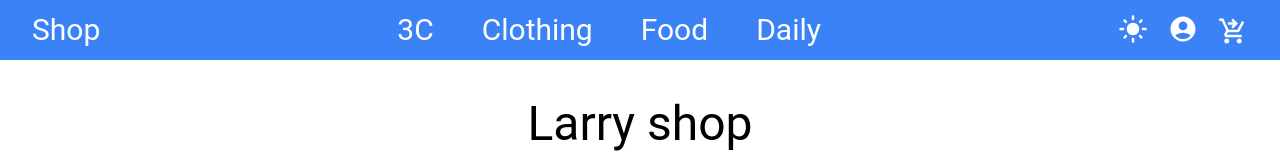
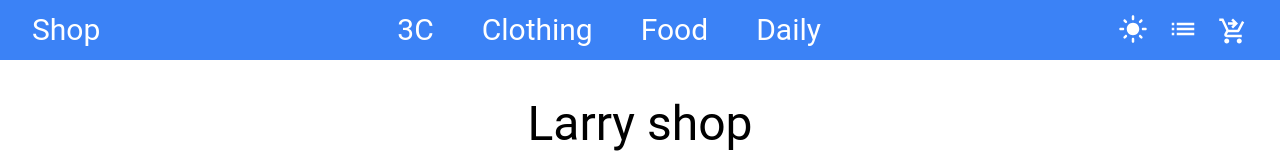
Before and after one commit to Larryz1215/react-shop, a React (Vite) app: page / in a window 1280 px wide. Shown: the top 160 px of the page. Built offline with nearby package versions, Linux system fonts and the light colour scheme.

Commit message:
訂單樣式與路由修改

```diff
--- a/src/components/navbar.jsx
+++ b/src/components/navbar.jsx
@@ -9,6 +9,7 @@ import Tooltip from "@mui/material/Tooltip";
 import LightModeIcon from "@mui/icons-material/LightMode";
 import DarkModeIcon from "@mui/icons-material/DarkMode";
 import AccountCircleIcon from "@mui/icons-material/AccountCircle";
+import ListIcon from "@mui/icons-material/List";
 import ShoppingCartCheckoutIcon from "@mui/icons-material/ShoppingCartCheckout";
 import MenuOutlinedIcon from "@mui/icons-material/MenuOutlined";
 
@@ -152,9 +153,9 @@ export const Navbar = () => {
           {isLogin ? (
             <Member />
           ) : (
-            <Tooltip title="Login" arrow>
-              <AccountCircleIcon
-                onClick={() => navigate("/login")}
+            <Tooltip title="orderList" arrow>
+              <ListIcon
+                onClick={() => navigate("/orderList")}
                 className="text text-white dark:text-white cursor-pointer"
                 sx={{ fontSize: 30 }}
               />
```
